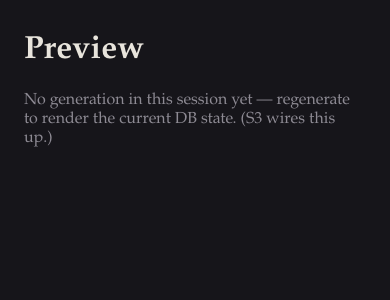
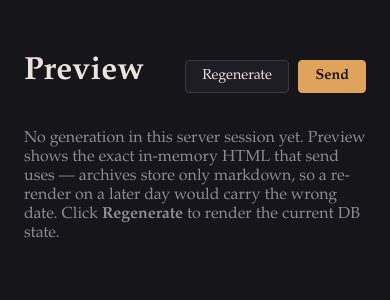
Before and after one commit to Jarkius/ai-briefing, a FastAPI app: page /preview in a window 390 px wide; the page is wider, and only the part inside the window is pictured. Shown: the part 61-361 px from the top of that part. Run offline with FastAPI, Linux system fonts and the light colour scheme; some libraries are stand-ins or nearby versions.

Commit message:
Panel S3: preview with letter-card iframes, regenerate + send jobs
/preview renders both parts as sandboxed iframe srcdoc from the last
in-process generate() result — same-run byte-identity only, with an
explicit empty state (archives store markdown, not the rendered HTML,
so a later-day re-render would carry the wrong date). AC3 proven by a
string-identity test that unescapes srcdoc and compares exact bytes.

/preview/regenerate and /preview/send run through the job registry on
worker threads, each writing its own source='dashboard' runs row
(insert-only design). Send maps the per-part dict to distinct banners:
sent / already-sent-today (dedup respected, styled as warning not
error) / error. /jobs/{id} polling fragments drop hx-trigger on
terminal states, which is how htmx polling stops.

Live-verified end-to-end on :8787 — real Gemini generate in a worker
thread with the event loop responsive throughout, terminal fragment
after ~30s, preview served both iframes. 114 tests green.

Co-Authored-By: Claude Fable 5 <noreply@anthropic.com>

```diff
--- a/src/panel/app.py
+++ b/src/panel/app.py
@@ -8,8 +8,10 @@ Import direction invariant: src/panel imports src/briefing, never the
 reverse — the CLI must keep working in a venv without FastAPI installed.
 """
 
+import html as html_lib
 import os
 import sys
+from datetime import datetime
 
 from fastapi import FastAPI
 from fastapi.responses import HTMLResponse, RedirectResponse
@@ -20,9 +22,9 @@ from starlette.requests import Request
 # src/ on the path so `from briefing import ...` works however uvicorn is cwd'd
 sys.path.insert(0, os.path.dirname(os.path.dirname(os.path.abspath(__file__))))
 
-from briefing import mcp_client  # noqa: E402
+from briefing import db, generator, mcp_client, sender  # noqa: E402
 
-from . import jobs  # noqa: E402
+from . import jobs, state  # noqa: E402
 
 PANEL_DIR = os.path.dirname(os.path.abspath(__file__))
 
@@ -38,7 +40,99 @@ async def index():
 
 @app.get("/preview", response_class=HTMLResponse)
 async def preview(request: Request):
-    return templates.TemplateResponse(request, "preview.html", {"active": "preview"})
+    gen = state.get_generation()
+    return templates.TemplateResponse(
+        request, "preview.html", {"active": "preview", "gen": gen}
+    )
+
+
+def _regenerate_job() -> dict:
+    """Blocking: run generate() against current DB state, tracked in a
+    dashboard-source runs row. Runs on a worker thread via submit_sync."""
+    conn = db.connect()
+    try:
+        run_id = db.insert_run(conn, source="dashboard", started_at=datetime.now().isoformat())
+        try:
+            result = generator.generate(conn, research_findings="")
+            db.update_run(conn, run_id, generate_status="ok")
+        except Exception as e:
+            db.update_run(conn, run_id, generate_status="error", error_text=str(e)[:500])
+            raise
+    finally:
+        conn.close()
+    state.set_generation(result)
+    return result
+
+
+def _send_job() -> dict:
+    """Blocking: send the last generation, tracked in a dashboard runs row."""
+    gen = state.get_generation()
+    if gen is None:
+        raise RuntimeError("nothing generated yet — regenerate first")
+    conn = db.connect()
+    try:
+        run_id = db.insert_run(conn, source="dashboard", started_at=datetime.now().isoformat())
+        result = sender.send_two_part_briefing(
+            gen["part1_html"], gen["part2_html"], gen["date_str"]
+        )
+        ok = all(not str(v).startswith("error") for v in result.values())
+        db.update_run(
+            conn, run_id,
+            send_status="ok" if ok else "error",
+            error_text="" if ok else str(result)[:500],
+        )
+    finally:
+        conn.close()
+    return result
+
+
+@app.post("/preview/regenerate", response_class=HTMLResponse)
+async def preview_regenerate():
+    job_id = jobs.submit_sync("regenerate", _regenerate_job)
+    return HTMLResponse(_job_fragment(job_id))
+
+
+@app.post("/preview/send", response_class=HTMLResponse)
+async def preview_send():
+    if state.get_generation() is None:
+        return HTMLResponse('<div class="banner banner-err">Nothing generated yet — regenerate first.</div>')
+    job_id = jobs.submit_sync("send", _send_job)
+    return HTMLResponse(_job_fragment(job_id))
+
+
+def _job_fragment(job_id: str) -> str:
+    """Polling fragment: keeps hx-trigger while running; terminal renders
+    drop the attribute, which is how htmx polling stops."""
+    job = jobs.get(job_id)
+    if job is None:
+        return '<div class="banner banner-err">unknown job</div>'
+    phase = html_lib.escape(job.phase_text)
+    if job.status == "running":
+        return (
+            f'<div class="banner banner-live" hx-get="/jobs/{job_id}" '
+            f'hx-trigger="every 2s" hx-swap="outerHTML">'
+            f'⟳ {html_lib.escape(job.name)}: {phase}</div>'
+        )
+    if job.status == "error":
+        return f'<div class="banner banner-err">✗ {html_lib.escape(job.name)} failed: {phase}</div>'
+    # done
+    if job.name == "send" and isinstance(job.result, dict):
+        parts = ", ".join(f"{k}: {v}" for k, v in job.result.items())
+        already = all(v == "already_sent" for v in job.result.values())
+        css = "banner-warn" if already else "banner-ok"
+        note = "already sent today — nothing re-sent" if already else "sent"
+        return f'<div class="banner {css}">✓ {note} ({html_lib.escape(parts)})</div>'
+    if job.name == "regenerate":
+        return (
+            '<div class="banner banner-ok" hx-get="/preview" hx-trigger="load delay:1s" '
+            'hx-target="body" hx-swap="innerHTML">✓ regenerated — refreshing preview…</div>'
+        )
+    return f'<div class="banner banner-ok">✓ {html_lib.escape(job.name)} done</div>'
+
+
+@app.get("/jobs/{job_id}", response_class=HTMLResponse)
+async def job_status(job_id: str):
+    return HTMLResponse(_job_fragment(job_id))
 
 
 @app.get("/status", response_class=HTMLResponse)
--- /dev/null
+++ b/src/panel/state.py
@@ -0,0 +1,19 @@
+"""Panel-process state: the last generate() result of THIS server process.
+
+Kept separate from jobs.py so /preview can render without knowing job ids.
+Preview byte-identity is same-run only by design (review m2): archives hold
+markdown, not the rendered HTML nor the date_str the send used, so a fresh
+server shows an explicit "no generation yet" state instead of a silently
+re-dated reconstruction.
+"""
+
+LAST_GENERATION: dict | None = None  # generate()'s return dict, verbatim
+
+
+def set_generation(result: dict) -> None:
+    global LAST_GENERATION
+    LAST_GENERATION = result
+
+
+def get_generation() -> dict | None:
+    return LAST_GENERATION
--- a/src/panel/static/panel.css
+++ b/src/panel/static/panel.css
@@ -38,3 +38,36 @@ nav a.active, nav a:hover { color: var(--ink); }
 .dot-lock { color: var(--err); }
 main { max-width: 900px; margin: 2rem auto; padding: 0 1.5rem; }
 .muted { color: var(--muted); }
+
+.page-head { display: flex; align-items: baseline; justify-content: space-between; }
+.actions { display: flex; gap: 0.6rem; }
+button {
+  background: var(--panel);
+  color: var(--ink);
+  border: 1px solid #3a3944;
+  border-radius: 4px;
+  padding: 0.45rem 1rem;
+  font-family: inherit;
+  font-size: 0.9rem;
+  cursor: pointer;
+}
+button:hover { border-color: var(--muted); }
+.btn-send { background: var(--accent); color: #1a1408; border-color: var(--accent); font-weight: 700; }
+
+.banner { padding: 0.6rem 1rem; border-radius: 4px; margin: 0.8rem 0; font-family: ui-monospace, Menlo, monospace; font-size: 0.85rem; }
+.banner-live { background: #2a2410; color: var(--accent); border: 1px solid var(--accent); }
+.banner-ok { background: #1c2617; color: var(--ok); border: 1px solid var(--ok); }
+.banner-warn { background: #2a2410; color: var(--accent); border: 1px solid var(--accent); }
+.banner-err { background: #2b1717; color: var(--err); border: 1px solid var(--err); }
+
+/* the letter on the desk — email preview card, deliberately not dark */
+.letter { margin: 1.6rem 0; }
+.letter h2 { font-size: 0.85rem; text-transform: uppercase; letter-spacing: 0.08em; color: var(--muted); }
+.mail-frame {
+  width: 100%;
+  height: 640px;
+  border: 1px solid #3a3944;
+  border-radius: 3px;
+  background: #f2f2f2;
+  box-shadow: 0 6px 24px rgba(0,0,0,0.45);
+}
--- a/src/panel/templates/preview.html
+++ b/src/panel/templates/preview.html
@@ -1,5 +1,29 @@
 {% extends "base.html" %}
 {% block content %}
-<h1>Preview</h1>
-<p class="muted">No generation in this session yet — regenerate to render the current DB state. (S3 wires this up.)</p>
+<div class="page-head">
+  <h1>Preview</h1>
+  <div class="actions">
+    <button hx-post="/preview/regenerate" hx-target="#banner" hx-swap="innerHTML">Regenerate</button>
+    <button class="btn-send" hx-post="/preview/send" hx-target="#banner" hx-swap="innerHTML"
+            hx-confirm="Send both parts to the configured recipients now?">Send</button>
+  </div>
+</div>
+<div id="banner"></div>
+
+{% if gen %}
+<p class="muted">Generated {{ gen.date_str }} — exactly what sender would email (same in-memory HTML).</p>
+<section class="letter">
+  <h2>Part 1 · News &amp; Learning</h2>
+  <iframe class="mail-frame" srcdoc="{{ gen.part1_html | e }}" sandbox=""></iframe>
+</section>
+<section class="letter">
+  <h2>Part 2 · Technical &amp; Community</h2>
+  <iframe class="mail-frame" srcdoc="{{ gen.part2_html | e }}" sandbox=""></iframe>
+</section>
+{% else %}
+<p class="muted">No generation in this server session yet. Preview shows the exact
+in-memory HTML that send uses — archives store only markdown, so a re-render on a
+later day would carry the wrong date. Click <strong>Regenerate</strong> to render
+the current DB state.</p>
+{% endif %}
 {% endblock %}
```
Also changed, not shown: tests/panel/test_preview.py (added, +122 -0 lines).
